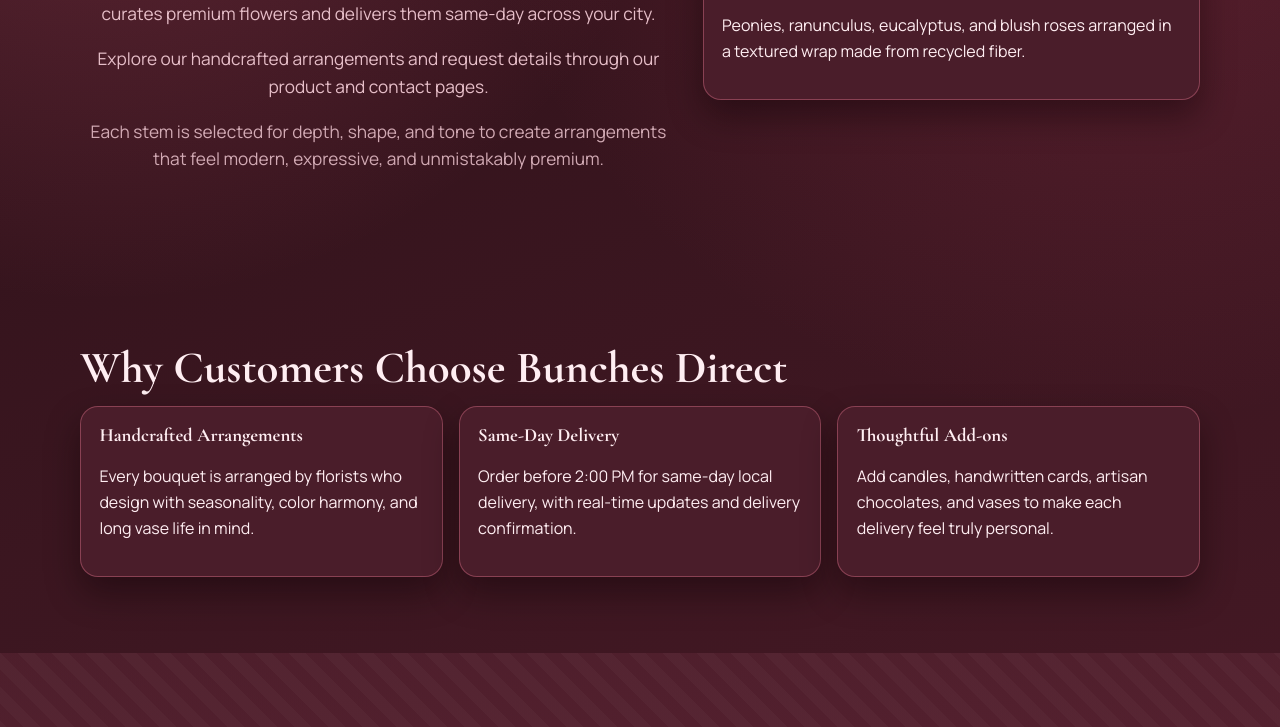
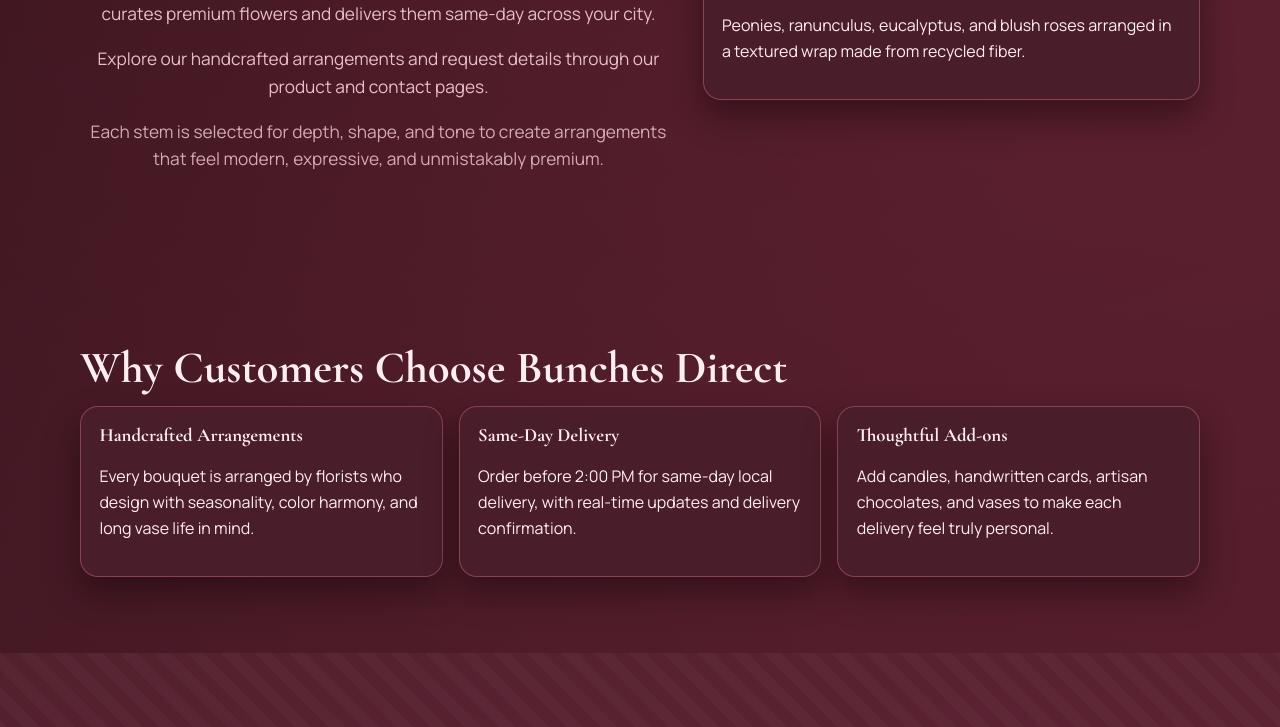
Before and after one commit to francescoswoboda-afk/BunchesDirectAI, a plain HTML site: page index.html in a window 1280 px wide. Shown: the part 387-1114 px from the top of the page. Drawn offline with nearby package versions, Linux system fonts and the light colour scheme.

Commit message:
page body

```diff
--- a/styles.css
+++ b/styles.css
@@ -27,8 +27,8 @@
   font-family: "Manrope", "Trebuchet MS", sans-serif;
   color: var(--ink);
   background:
-    radial-gradient(circle at 8% 5%, rgba(236, 97, 129, 0.3), transparent 31%),
-    radial-gradient(circle at 88% 8%, rgba(198, 63, 95, 0.28), transparent 36%),
+    radial-gradient(circle at 8% 5%, rgb(235, 214, 219), transparent 0%),
+    radial-gradient(circle at 88% 8%, rgba(198, 63, 95, 0.28), transparent 100%),
     linear-gradient(160deg, #2a1017 0%, #3b1620 45%, #4b1a27 100%),
     var(--cream);
   line-height: 1.6;
```
